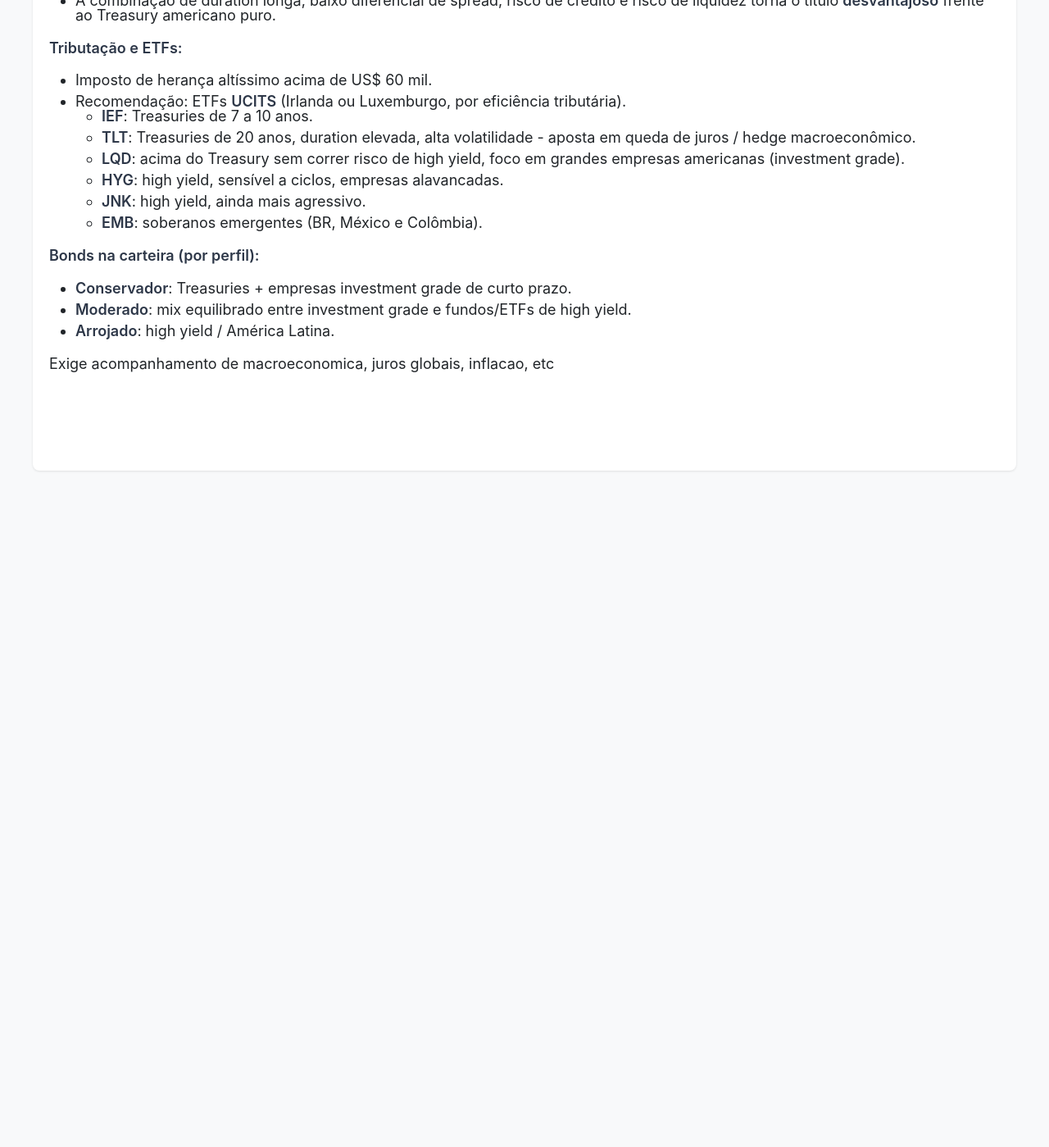
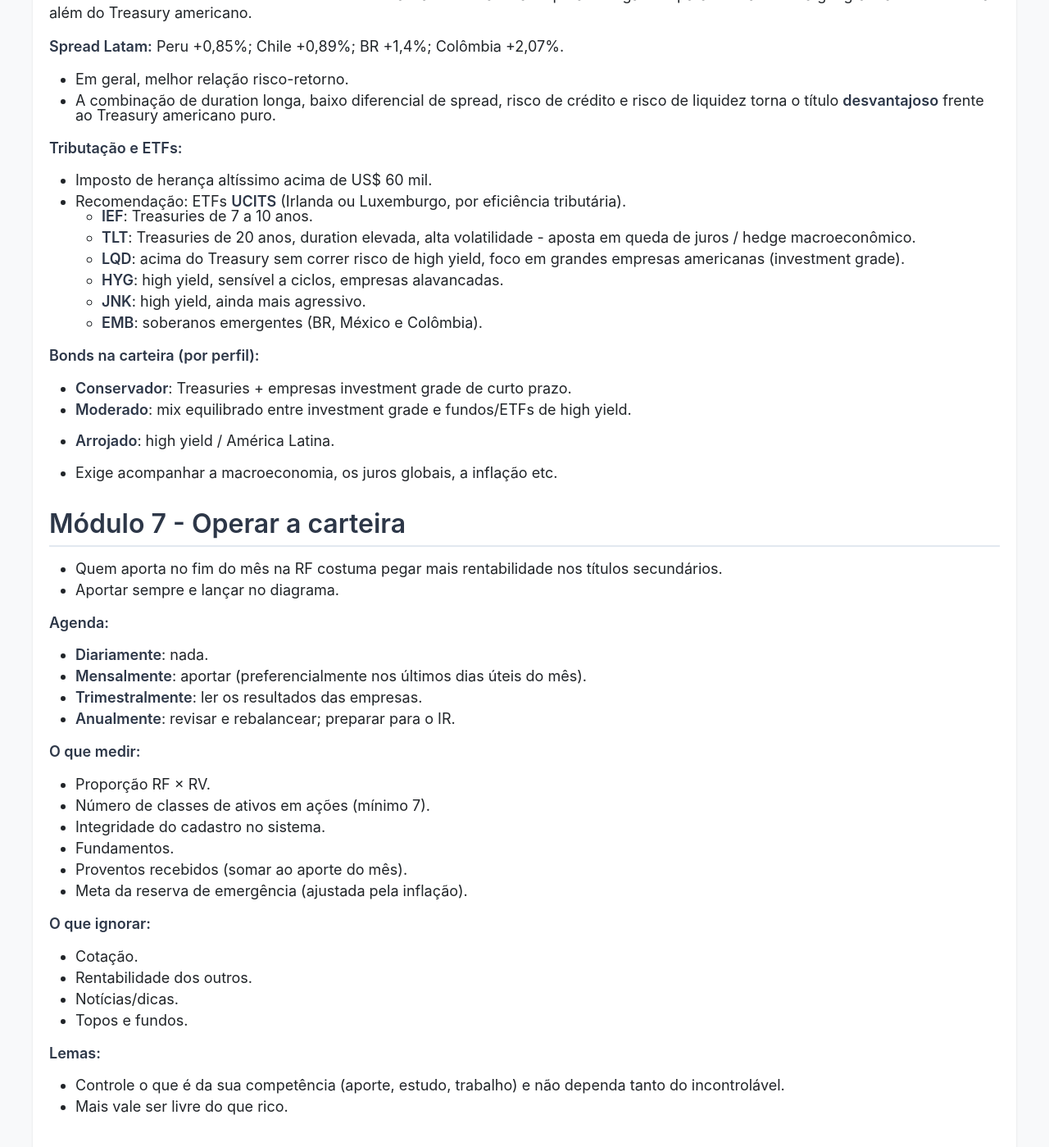
Before and after one commit to CarlosPena00/carlospena00.github.io, a Jekyll site: the page built from _posts/2026-07-01-ecomomy-auvp.md, in a window 1280 px wide and 1400 px high, scrolled down 34980 px. Shown: the whole window at 82% size. Built offline with Jekyll 4.4.1, drawn with Linux system fonts in a browser that asks for light colours; before the commit the page ends 35574 px from its top, so only the background shows below that; some of the changed text lies outside the part shown.

Commit message:
docs(blog): Add Módulo 7 (operar a carteira) to AUVP notes
Add the "Módulo 7 - Operar a carteira" section: operating agenda
(daily/monthly/quarterly/yearly), what to measure, what to ignore,
and guiding principles. Register it in the table of contents and
tidy the closing line of the Renda Fixa EUA section.

---
How to test

bundle exec jekyll serve
# open http://localhost:4000, go to the AUVP post and confirm the
# "Módulo 7 - Operar a carteira" TOC link and section render.

```diff
--- a/_posts/2026-07-01-ecomomy-auvp.md
+++ b/_posts/2026-07-01-ecomomy-auvp.md
@@ -15,6 +15,7 @@ Minhas anotações do curso da AUVP.
 - [Módulo 4 - Renda variável](#modulo-4)
 - [Módulo 5 - Reserva de valor](#modulo-5)
 - [Módulo 6 - Exterior](#modulo-6)
+- [Módulo 7 - Operar a carteira](#modulo-7)
 
 ---
 
@@ -1078,6 +1079,8 @@ Links:
 - Não se deve investir 100% em um único país (caso da Argentina).
 - O Brasil tem um *rank* de segurança baixo.
 - Diversificar no exterior gera correlação neutra - o ideal do investimento (Ray Dalio: o ideal são 15 investimentos não correlacionados).
+- O **CPI** Consumer Price Index (Índice de Preços ao Consumidor) e é o indicador oficial que mede a inflação nos Estados Unidos, funcionando como o equivalente ao IPCA brasileiro. Ele é uma das métricas mais vigiadas pelo FED para ajustar a taxa de juros.
+- Federal Funds Rate: É a taxa básica de juros dos EUA, que equivale à nossa Taxa Selic.
 
 **BDR (Brazilian Depositary Receipts):**
 
@@ -1230,6 +1233,7 @@ Empresas com foco no setor imobiliário (o "FII americano"):
 - Podem performar acima de algumas empresas americanas.
 - O **DY é numericamente menor** que o dos FIIs brasileiros → o perfil conservador deve preferir FIIs BR, pois os REITs têm risco maior pela alavancagem.
 - O **P/VP americano** costuma ficar próximo de 2,5.
+- Os REITs podem dar imóveis como garantia das dívidas e os FIIIs não.
 
 **Exemplo:** PLD (logística):
 
@@ -1450,4 +1454,37 @@ Referências:
 - **Moderado**: mix equilibrado entre investment grade e fundos/ETFs de high yield.
 - **Arrojado**: high yield / América Latina.
 
-Exige acompanhamento de macroeconomica, juros globais, inflacao, etc
+- Exige acompanhar a macroeconomia, os juros globais, a inflação etc.
+
+## Módulo 7 - Operar a carteira {#modulo-7}
+
+- Quem aporta no fim do mês na RF costuma pegar mais rentabilidade nos títulos secundários.
+- Aportar sempre e lançar no diagrama.
+
+**Agenda:**
+
+- **Diariamente**: nada.
+- **Mensalmente**: aportar (preferencialmente nos últimos dias úteis do mês).
+- **Trimestralmente**: ler os resultados das empresas.
+- **Anualmente**: revisar e rebalancear; preparar para o IR.
+
+**O que medir:**
+
+- Proporção RF × RV.
+- Número de classes de ativos em ações (mínimo 7).
+- Integridade do cadastro no sistema.
+- Fundamentos.
+- Proventos recebidos (somar ao aporte do mês).
+- Meta da reserva de emergência (ajustada pela inflação).
+
+**O que ignorar:**
+
+- Cotação.
+- Rentabilidade dos outros.
+- Notícias/dicas.
+- Topos e fundos.
+
+**Lemas:**
+
+- Controle o que é da sua competência (aporte, estudo, trabalho) e não dependa tanto do incontrolável.
+- Mais vale ser livre do que rico.
```
